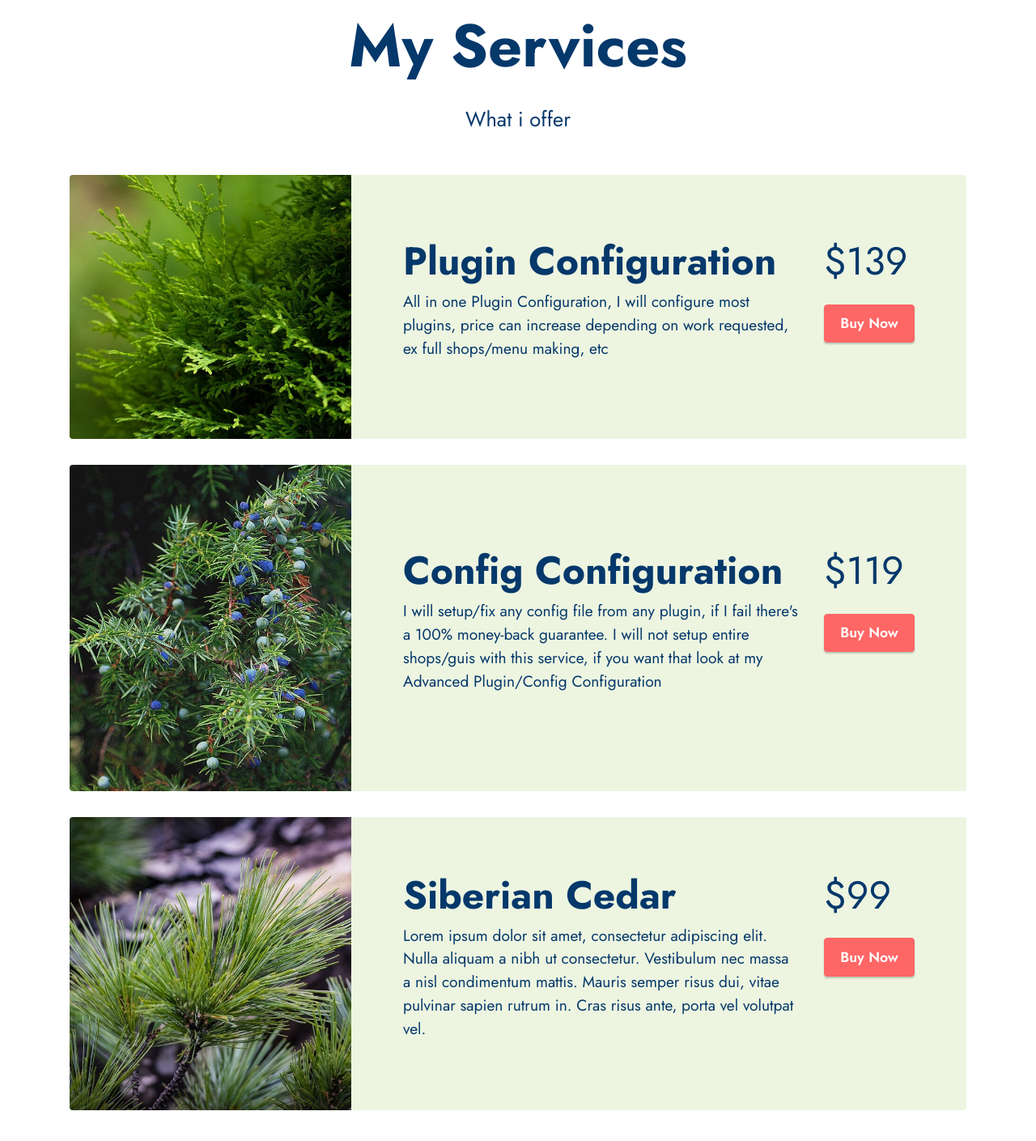
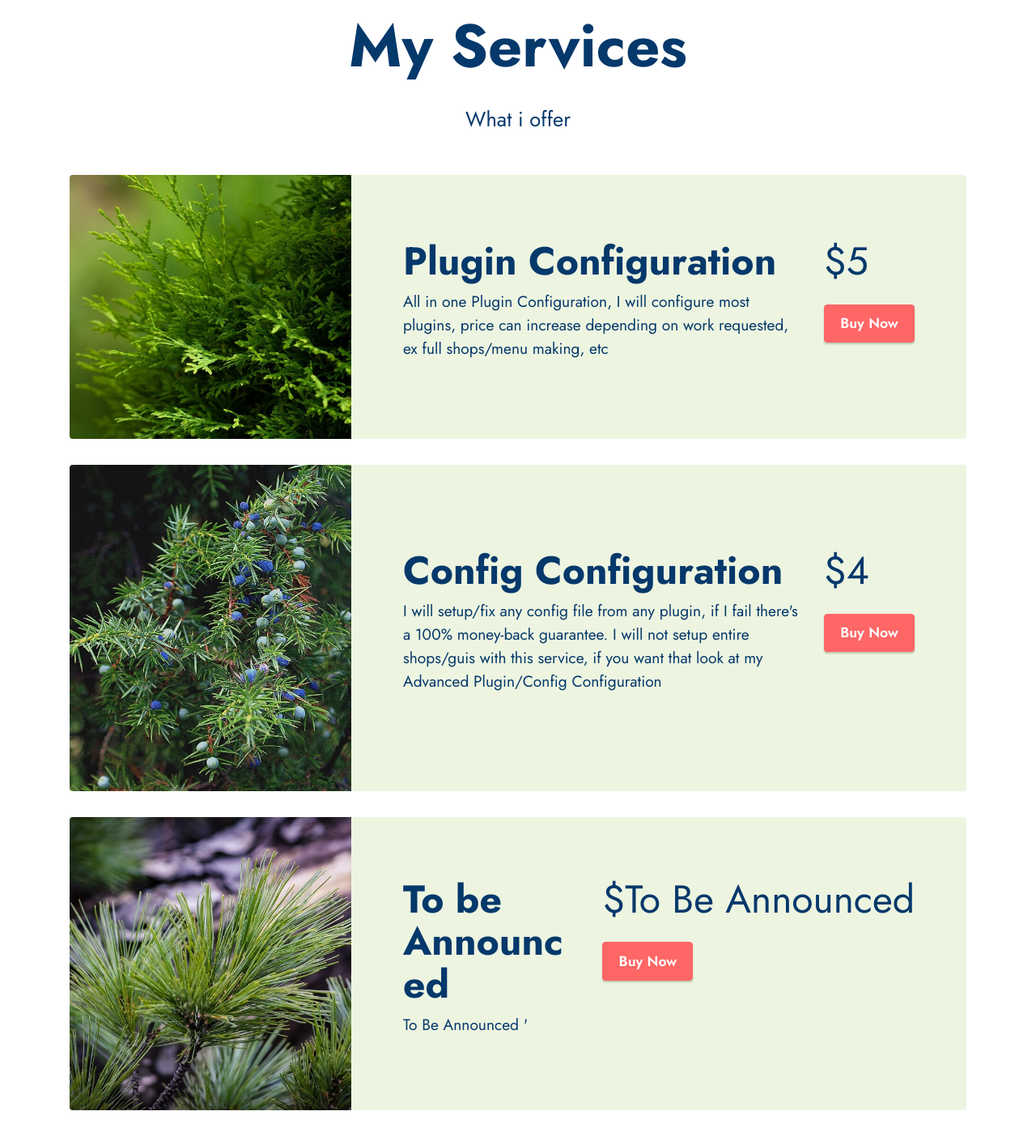
Before and after one commit to smashyalts/Craftsupporttemp, a plain HTML site: page page1.html in a window 1280 px wide. Shown: the part 736-2145 px from the top of the page at 81% size. Drawn offline with Linux system fonts and the light colour scheme.

Commit message:
Update page1.html

```diff
--- a/page1.html
+++ b/page1.html
@@ -114,7 +114,7 @@
                                     <p class="mbr-text mbr-fonts-style display-7">All in one Plugin Configuration, I will configure most plugins, price can increase depending on work requested, ex full shops/menu making, etc<br></p>
                                 </div>
                                 <div class="col-md-auto">
-                                    <p class="price mbr-fonts-style display-2">$139</p>
+                                    <p class="price mbr-fonts-style display-2">$5</p>
                                     <div class="mbr-section-btn"><a href="" class="btn btn-secondary display-4">
                                             Buy Now
                                         </a></div>
@@ -142,7 +142,7 @@
                                     <p class="mbr-text mbr-fonts-style display-7">I will setup/fix any config file from any plugin, if I fail there's a 100% money-back guarantee. I will not setup entire shops/guis with this service, if you want that look at my Advanced Plugin/Config Configuration</p>
                                 </div>
                                 <div class="col-md-auto">
-                                    <p class="price mbr-fonts-style display-2">$119</p>
+                                    <p class="price mbr-fonts-style display-2">$4</p>
                                     <div class="mbr-section-btn"><a href="" class="btn btn-secondary display-4">
                                             Buy Now
                                         </a></div>
@@ -166,11 +166,11 @@
                         <div class="card-box">
                             <div class="row">
                                 <div class="col-md">
-                                    <h6 class="card-title mbr-fonts-style display-2"><strong>Siberian Сedar</strong></h6>
-                                    <p class="mbr-text mbr-fonts-style display-7">Lorem ipsum dolor sit amet, consectetur adipiscing elit. Nulla aliquam a nibh ut consectetur. Vestibulum nec massa a nisl condimentum mattis. Mauris semper risus dui, vitae pulvinar sapien rutrum in. Cras risus ante, porta vel volutpat vel.<br></p>
+                                    <h6 class="card-title mbr-fonts-style display-2"><strong>To be Announced</strong></h6>
+                                    <p class="mbr-text mbr-fonts-style display-7">To Be Announced '<br></p>
                                 </div>
                                 <div class="col-md-auto">
-                                    <p class="price mbr-fonts-style display-2">$99</p>
+                                    <p class="price mbr-fonts-style display-2">$To Be Announced</p>
                                     <div class="mbr-section-btn"><a href="" class="btn btn-secondary display-4">
                                             Buy Now
                                         </a></div>
```
